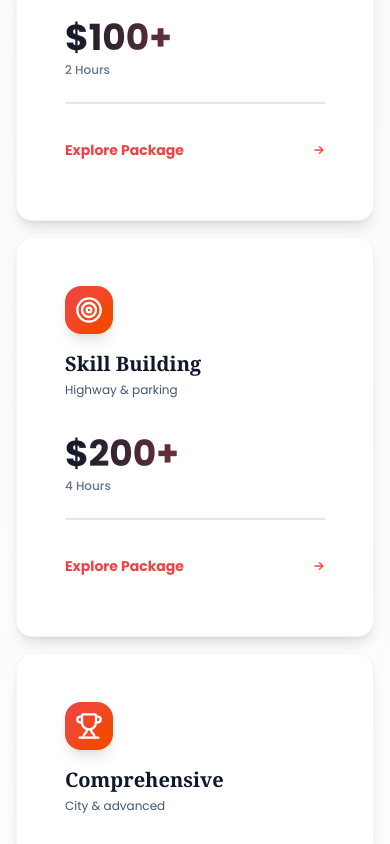
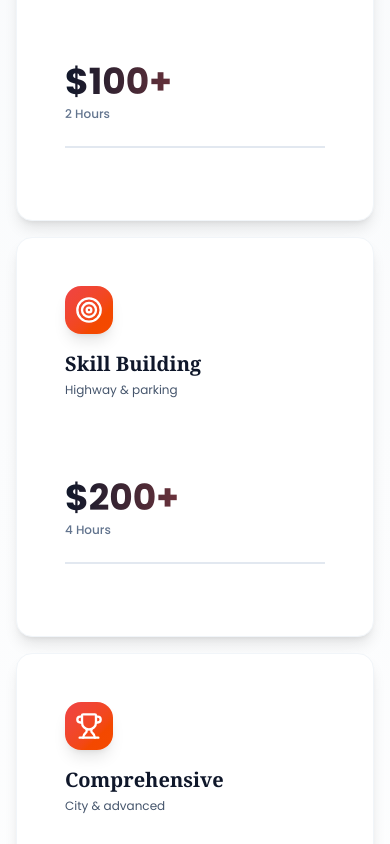
Before and after one commit to umer9801/lucky-driving-school, a Next.js app: page / in a window 390 px wide. Shown: the part 3980-4824 px from the top of the page. Built offline with nearby package versions, Linux system fonts and the light colour scheme; a web font is replaced by a local one.

Commit message:
Fixed mobile animations and removed Explore Package button from home page

```diff
--- a/app/page.tsx
+++ b/app/page.tsx
@@ -457,24 +457,6 @@ export default function Home() {
                       <p className="text-slate-500 text-xs sm:text-sm font-medium">{pkg.duration}</p>
                     </div>
 
-                    {/* Premium CTA Button */}
-                    <motion.button
-                      whileHover={{ x: 4 }}
-                      whileTap={{ scale: 0.95 }}
-                      className="inline-flex items-center justify-between gap-2 text-secondary font-bold hover:text-secondary/70 transition-all duration-300 group/btn min-h-[44px]"
-                    >
-                      <span className="text-sm sm:text-base">Explore Package</span>
-                      <motion.svg
-                        className="w-4 sm:w-5 h-4 sm:h-5"
-                        fill="none"
-                        stroke="currentColor"
-                        viewBox="0 0 24 24"
-                        animate={{ x: [0, 4, 0] }}
-                        transition={{ duration: 2, repeat: Infinity }}
-                      >
-                        <path strokeLinecap="round" strokeLinejoin="round" strokeWidth={2} d="M13 7l5 5m0 0l-5 5m5-5H6" />
-                      </motion.svg>
-                    </motion.button>
                   </div>
 
                   {/* Bottom Accent Line */}
```
